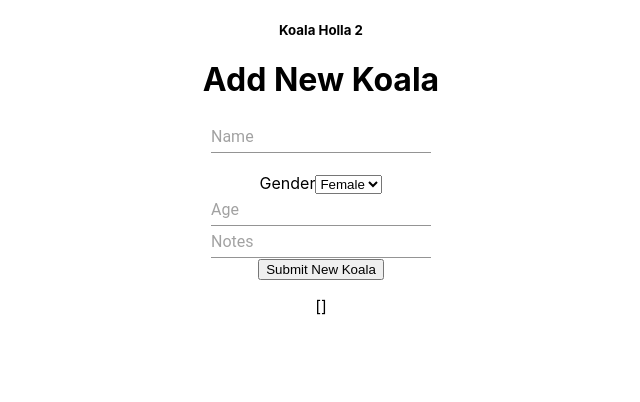
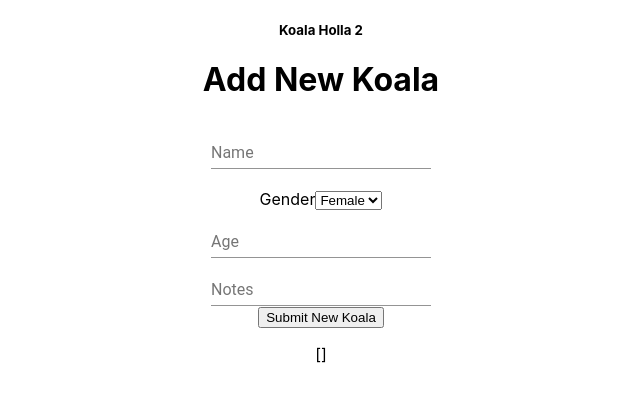
Before and after one commit to morgancostigan/Koala-Holla-SQL, a React (Create React App) app: page / in a window 1280 px wide. Shown: the top 402 px of the page, without its empty margins (319-959 px from the left). Built offline with nearby package versions, Linux system fonts and the light colour scheme; no server answers.

Commit message:
styled input fields

```diff
--- a/src/Form/Form.js
+++ b/src/Form/Form.js
@@ -47,10 +47,11 @@ class Form extends Component {
                 <form className='AddKoalaForm' onSubmit={this.postNewKoala}>
                     <h1>Add New Koala</h1>
                     <div>
+
                             <TextField
                                 type="text"
+                                label="Name"
                                 name="name"
-                                placeholder="Name"
                                 value={this.state.name}
                                 onChange={this.handleInputChangeFor('name')}
                             />
@@ -69,7 +70,7 @@ class Form extends Component {
                             <TextField
                                 type="number"
                                 name="age"
-                                placeholder="Age"
+                                label="Age"
                                 value={this.state.age}
                                 onChange={this.handleInputChangeFor('age')}
                             />
@@ -78,7 +79,7 @@ class Form extends Component {
                             <TextField
                                 type="text"
                                 name="notes"
-                                placeholder="Notes"
+                                label="Notes"
                                 value={this.state.notes}
                                 onChange={this.handleInputChangeFor('notes')}
                             />
```
